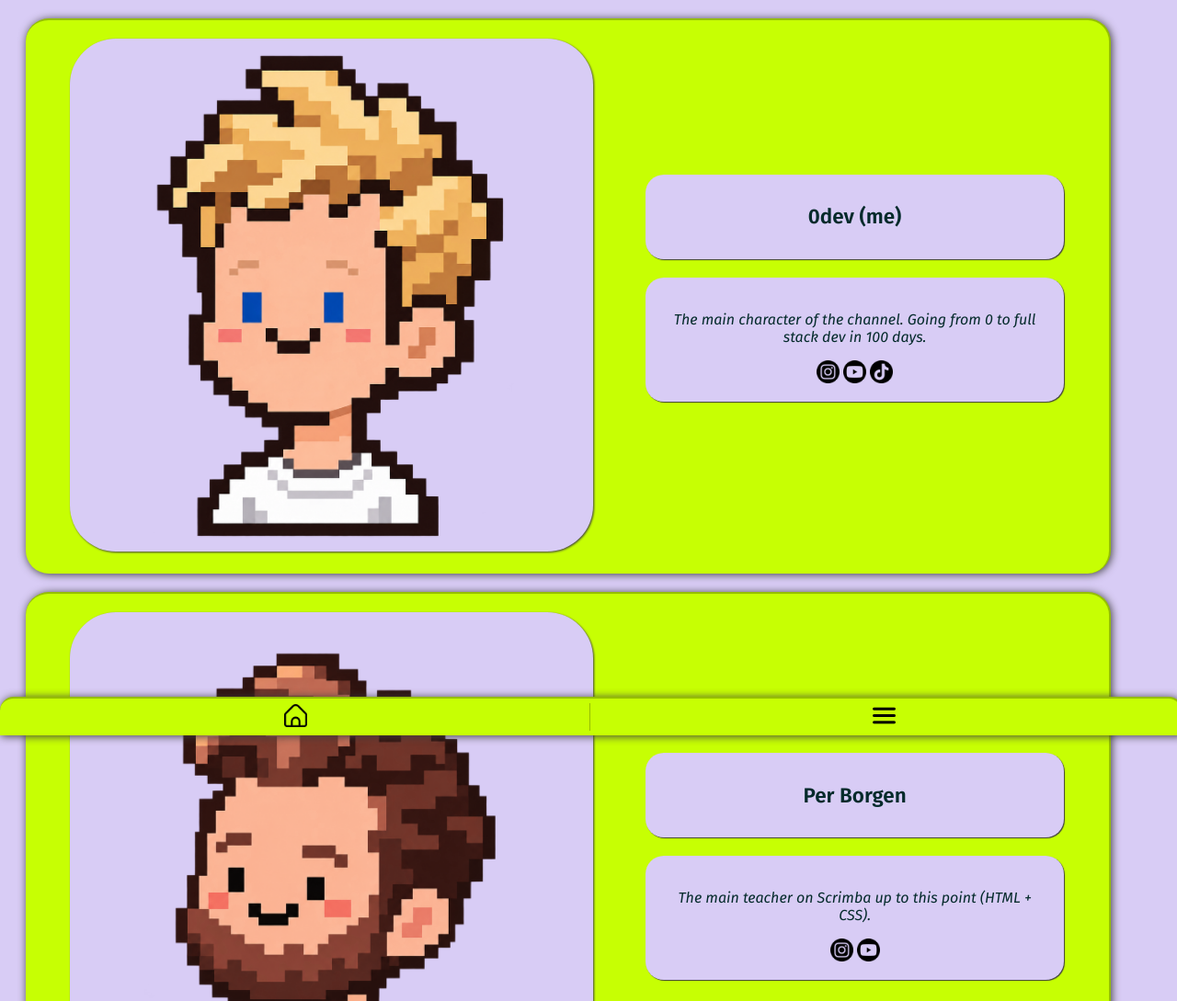
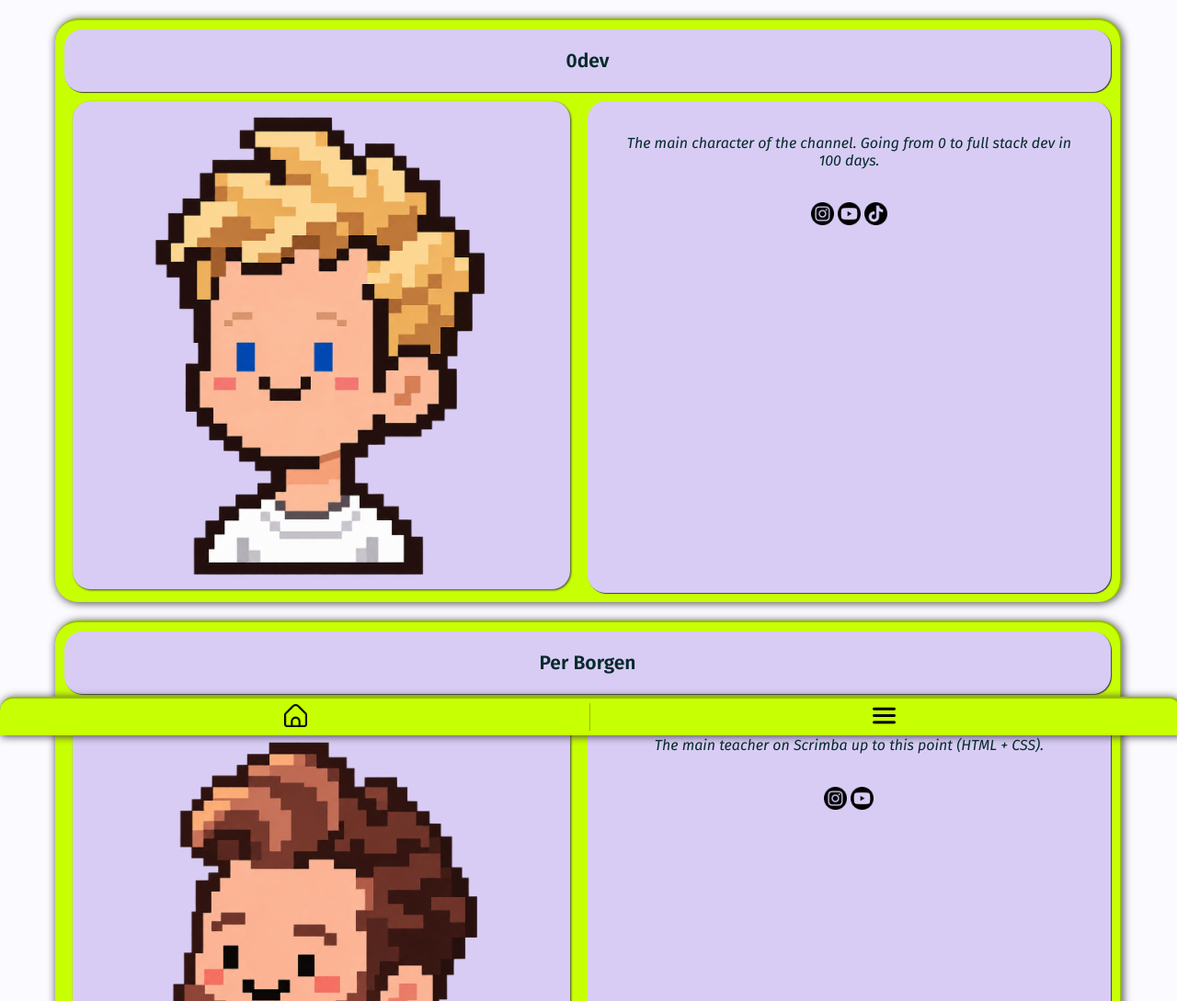
Before and after one commit to 0-2-dev/business-card, a website built with Vite: page index.html in a window 1280 px wide. Shown: the top 1089 px of the page at 92% size. Built offline with nearby package versions, Linux system fonts and the light colour scheme.

Commit message:
i think i'm making it worse now

```diff
--- a/index.html
+++ b/index.html
@@ -11,6 +11,10 @@
     <body>
     <!--0dev-->
             <div class="card">
+            <div class="txt-heading fira-sans-semibold">
+                <h3>0dev</h3>
+            </div>
+            <div class="card-content">
                 <div class ="img-box">
 
                     <div>
@@ -20,10 +24,6 @@
                 </div>
 
                 <div class="txt-box">
-
-                    <div class="txt-heading fira-sans-semibold">
-                        <h3>0dev (me)</h3>
-                    </div>
 
                     <div class="txt-body fira-sans-regular-italic">
                         <p>The main character of the channel.
@@ -38,11 +38,15 @@
                     </div>
 
                 </div>
-
+            </div>
             </div>
 
     <!--Per-->
             <div class="card">
+            <div class="txt-heading fira-sans-semibold">
+                <h3>Per Borgen</h3>
+            </div>
+            <div class="card-content">
                 <div class ="img-box">
 
                     <div>
@@ -52,10 +56,6 @@
                 </div>
 
                 <div class="txt-box fira-sans-semibold">
-
-                    <div class="txt-heading">
-                        <h3>Per Borgen</h3>
-                    </div>
 
                     <div class="txt-body fira-sans-regular-italic">
                         <p>The main teacher on Scrimba up to this point
@@ -69,7 +69,7 @@
                     </div>
 
                 </div>
-
+            </div>
             </div>
 
 <!-- Nav-bar-->
--- a/styles.css
+++ b/styles.css
@@ -8,20 +8,17 @@
 
 body{
     display: block;
-    background-color: var(--sec-color);
+    background-color: var(--bg-color);
     color: var(--text-color);
 
 }
 
 /*Cards*/
-.img{
-    width: 60%;
-}
 
 .avatar {
-    width: 100%;
-    height: 100%;
-    border-radius: 50px;
+    width: 95%;
+    height: auto;
+    border-radius: 20px;
     -webkit-filter: drop-shadow(1px 1px 1px rgb(64, 63, 63));
     filter: drop-shadow(1px 1px 1px rgb(64, 63, 63));
     cursor: pointer;
@@ -44,17 +41,22 @@ body{
 
 .card {
     width: 90%;
-    margin: 20px 20px;
-    padding: 20px;
+    margin: 20px auto;
+    padding: 10px;
     display: flex;
+    flex-direction: column;
     justify-content: space-around;
-    align-items: center;
+    align-items: stretch;
     text-align: center;
     background: var(--pop-color);
     border-top: 2px solid color-mix(in srgb, var(--pop-color), black 25%);
     border-right: 2px solid color-mix(in srgb, var(--pop-color), black 25%);
     border-radius: 25px;
     box-shadow: 1px 1px 10px rgb(64, 63, 63);
+}
+
+.card-content{
+    display: flex;
 }
 
 .border-blue {
@@ -64,17 +66,18 @@ body{
 /*The text box in the card*/
 .txt-heading{
     border-radius: 20px;
-    padding: 10px 10px;
     background-color: var(--sec-color);
     color: var(--text-color);
     box-shadow: 1px 1px 1px rgb(64, 63, 63);
     text-align: center;
-    font-size: larger;
+    font-size: large;
+    margin-bottom: 10px;
 }
 
 .txt-body{
+    flex: 1;
     border-radius: 20px;
-    margin: 20px auto;
+    border-radius: 20px;
     padding: 20px 30px;
     background-color: var(--sec-color);
     color: var(--text-color);
@@ -88,6 +91,7 @@ body{
 }
 .socials{
     height: 25px;
+    margin-top: 10px;
 }
 /*Navigation*/
 
@@ -114,7 +118,7 @@ body{
 }
 
 button{
-    height: 05px;
+    height: 5px;
     background-color: transparent;
     width: 100%;
     height: 100%;
@@ -127,13 +131,12 @@ button{
 
 .img-box{
     width: 50%;
-    justify-content: space-around;
 }
 
 .txt-box{
-    width: 40%;
-    display: block;
-    align-items: center;
+    display: flex;
+    flex-direction: column;
+    width: 50%;
     text-align: center;
 }
 
```
